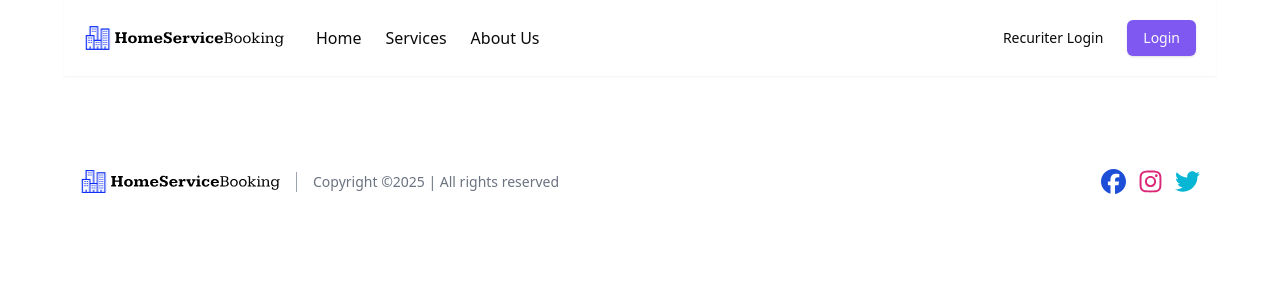
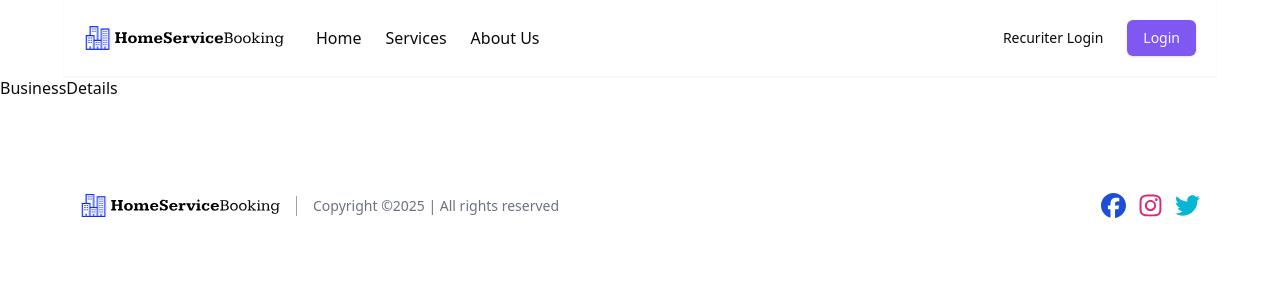
Before and after one commit to K-Aayush/HomeServiceBooking-Frontend, a React (Vite) app: page /businessDetails/1 in a window 1280 px wide. Shown: the top 300 px of the page. Built offline with nearby package versions, Linux system fonts and the light colour scheme; no server answers.

Commit message:
update :: creating businessList component and businessDetails pages to render the businessDetails dynamically

```diff
--- a/src/App.tsx
+++ b/src/App.tsx
@@ -5,6 +5,7 @@ import Services from "./pages/Services";
 import Navbar from "./components/Navbar";
 import Footer from "./components/Footer";
 import Category from "./pages/Category";
+import BusinessDetails from "./pages/BusinessDetails";
 
 const App = () => {
   const location = useLocation();
@@ -16,6 +17,7 @@ const App = () => {
         <Route path="/About" element={<About />} />
         <Route path="/Services" element={<Services />} />
         <Route path="/category/:id" element={<Category />} />
+        <Route path="/businessDetails/:id" element={<BusinessDetails />} />
       </Routes>
       {!location.pathname.startsWith("/category/") && <Footer />}
     </div>
--- a/src/components/BusinessList.tsx
+++ b/src/components/BusinessList.tsx
@@ -4,6 +4,7 @@ import { Skeleton } from "./ui/skeleton";
 import { ChevronLeft, ChevronRight } from "lucide-react";
 import { BusinessListProps } from "../lib/type";
 import noImage from "../assets/no-image.png";
+import { Link } from "react-router-dom";
 
 const BusinessList = ({ businessList, title, pagehref }: BusinessListProps) => {
   const [currentPage, setCurrentPage] = useState(1);
@@ -36,7 +37,8 @@ const BusinessList = ({ businessList, title, pagehref }: BusinessListProps) => {
           ? businessList
               .slice((currentPage - 1) * 8, currentPage * 8)
               .map((item, index) => (
-                <div
+                <Link
+                  to={`/businessDetails/${item.id}`}
                   key={index}
                   className="shadow-md rounded-lg hover:shadow-lg hover:shadow-primary cursor-pointer hover:scale-105 transition-all ease-in-out"
                 >
@@ -67,7 +69,7 @@ const BusinessList = ({ businessList, title, pagehref }: BusinessListProps) => {
                     <h2 className="text-gray-500 text-sm">{item.address}</h2>
                     <Button className="mt-3">Book now</Button>
                   </div>
-                </div>
+                </Link>
               ))
           : [1, 2, 3, 4, 5, 6, 7, 8].map((item) => (
               <div key={item} className="flex flex-col space-y-3">
--- /dev/null
+++ b/src/pages/BusinessDetails.tsx
@@ -0,0 +1,7 @@
+import React from "react";
+
+const BusinessDetails = () => {
+  return <div>BusinessDetails</div>;
+};
+
+export default BusinessDetails;
```
